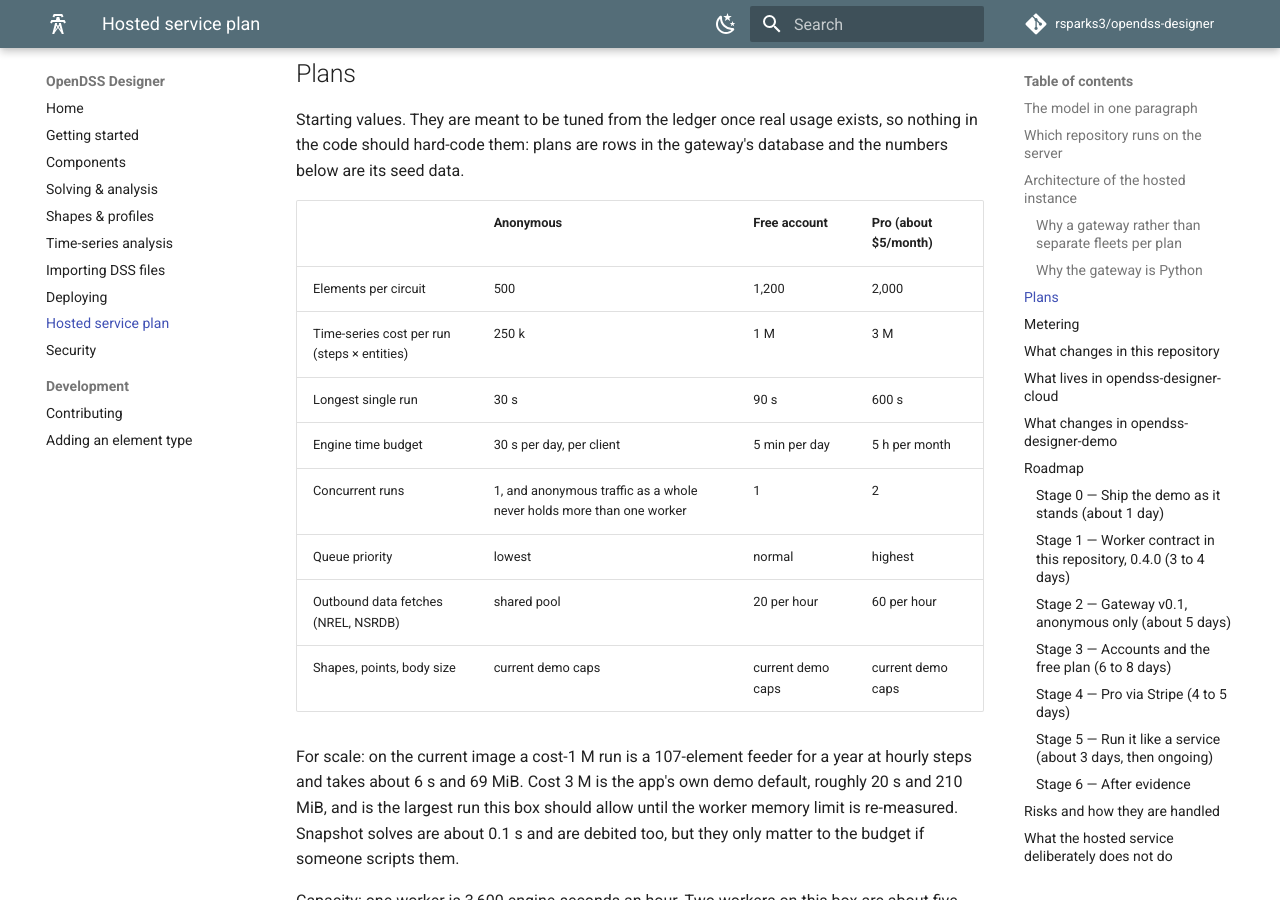
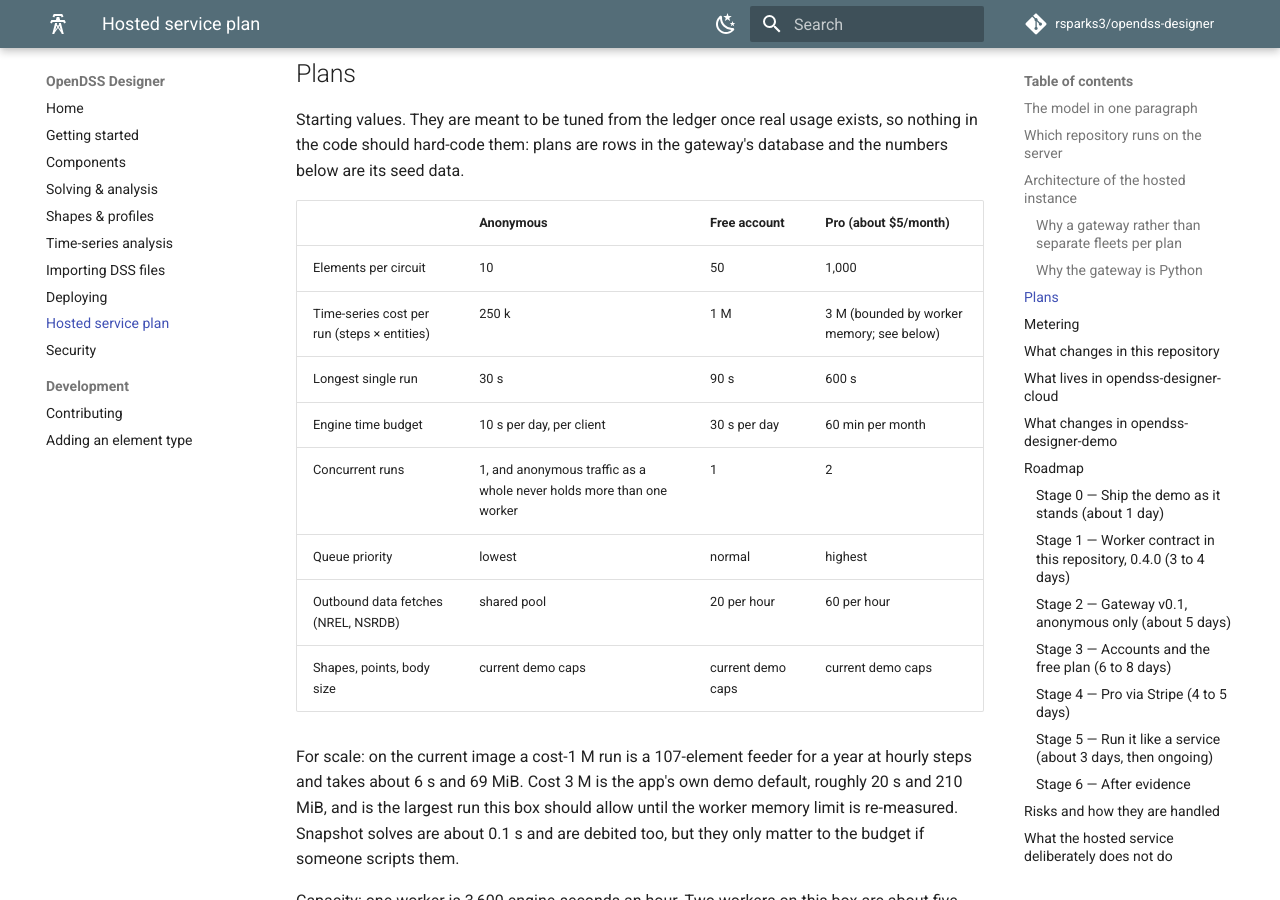
Before and after one commit to rsparks3/opendss-designer, an MkDocs documentation site: the page built from docs/hosted-service.md, in a window 1280 px wide and 900 px high, scrolled down 2797 px. Built offline with MkDocs 1.6.1 and Material for MkDocs 9.7.7, drawn with Linux system fonts in a browser that asks for light colours; comment, search, counter and statistics services are not loaded.

Commit message:
Plan table: tighter guest and free tiers, Pro at an hour a month
Co-Authored-By: Claude Fable 5.1 <noreply@anthropic.com>
Claude-Session: https://claude.ai/code/session_01Qs9gCd6nj45zk69BBHVdbn

```diff
--- a/docs/hosted-service.md
+++ b/docs/hosted-service.md
@@ -121,10 +121,10 @@ gateway's database and the numbers below are its seed data.
 
 | | Anonymous | Free account | Pro (about $5/month) |
 | --- | --- | --- | --- |
-| Elements per circuit | 500 | 1,200 | 2,000 |
-| Time-series cost per run (steps × entities) | 250 k | 1 M | 3 M |
+| Elements per circuit | 10 | 50 | 1,000 |
+| Time-series cost per run (steps × entities) | 250 k | 1 M | 3 M (bounded by worker memory; see below) |
 | Longest single run | 30 s | 90 s | 600 s |
-| Engine time budget | 30 s per day, per client | 5 min per day | 5 h per month |
+| Engine time budget | 10 s per day, per client | 30 s per day | 60 min per month |
 | Concurrent runs | 1, and anonymous traffic as a whole never holds more than one worker | 1 | 2 |
 | Queue priority | lowest | normal | highest |
 | Outbound data fetches (NREL, NSRDB) | shared pool | 20 per hour | 60 per hour |
```
